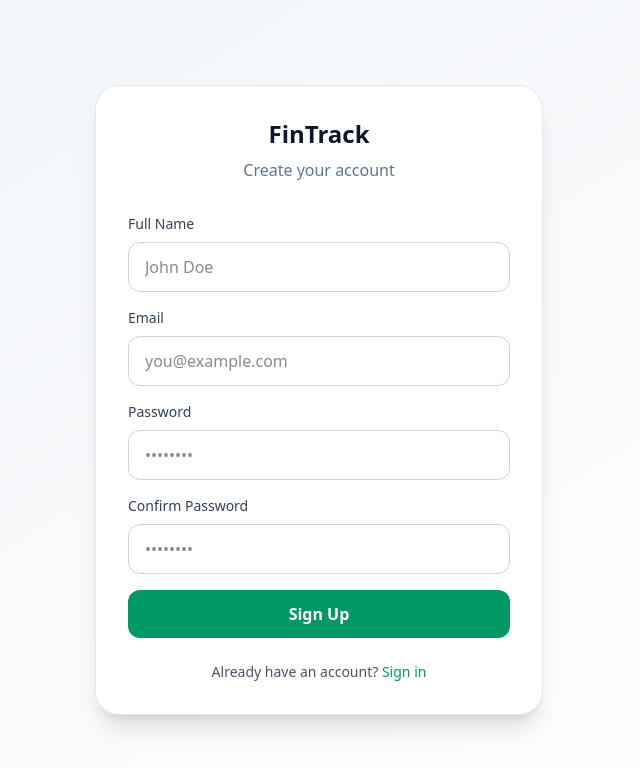
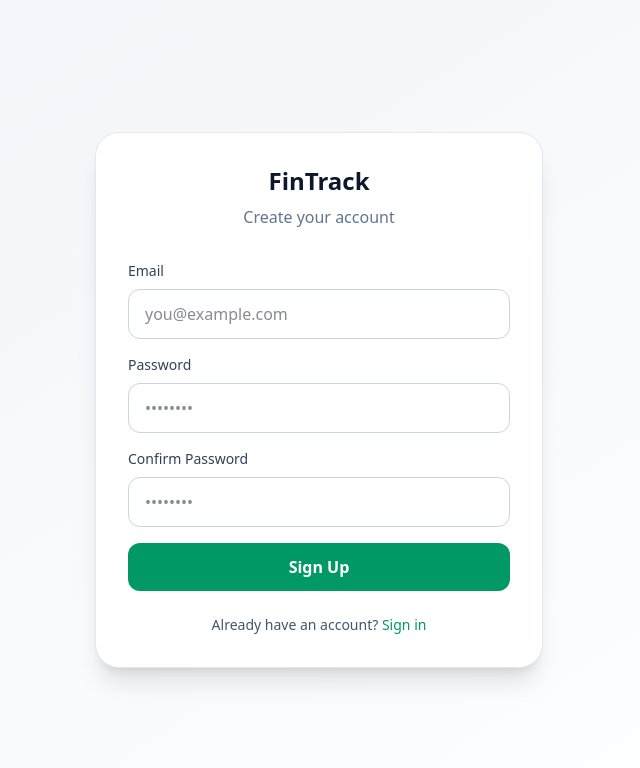
Before and after one commit to Abdullah786346/Fin-track, a React app: page /signup in a window 1280 px wide. Shown: the top 768 px of the page, without its empty margins (321-961 px from the left). Built offline with nearby package versions, Linux system fonts and the light colour scheme; the HTML template or start-up script is replaced by a standard one.

Commit message:
Simplify signup to basic email+password without metadata

```diff
--- a/src/contexts/AuthContext.jsx
+++ b/src/contexts/AuthContext.jsx
@@ -22,8 +22,8 @@ export const AuthProvider = ({ children }) => {
     return () => subscription.unsubscribe();
   }, []);
 
-  const signUp = async (email, password, fullName) => {
-    const { data, error } = await authService.signUp(email, password, fullName);
+  const signUp = async (email, password) => {
+    const { data, error } = await authService.signUp(email, password);
     return { data, error };
   };
 
--- a/src/pages/Signup.jsx
+++ b/src/pages/Signup.jsx
@@ -3,7 +3,6 @@ import { useAuth } from '../contexts/AuthContext';
 
 const Signup = ({ onSignup }) => {
   const { signUp } = useAuth();
-  const [fullName, setFullName] = useState('');
   const [email, setEmail] = useState('');
   const [password, setPassword] = useState('');
   const [confirmPassword, setConfirmPassword] = useState('');
@@ -13,11 +12,6 @@ const Signup = ({ onSignup }) => {
   const handleSubmit = async (e) => {
     e.preventDefault();
     setError('');
-
-    if (!fullName.trim()) {
-      setError('Full name is required');
-      return;
-    }
 
     if (password !== confirmPassword) {
       setError('Passwords do not match');
@@ -31,13 +25,13 @@ const Signup = ({ onSignup }) => {
 
     setLoading(true);
 
-    const { data, error } = await signUp(email, password, fullName);
+    const { data, error } = await signUp(email, password);
     setLoading(false);
 
     if (error) {
       setError(error.message);
     } else {
-      setError('Check your email for verification code!');
+      onSignup(data.user);
     }
   };
 
@@ -51,20 +45,6 @@ const Signup = ({ onSignup }) => {
           </div>
 
           <form onSubmit={handleSubmit} className="space-y-4">
-            <div>
-              <label className="block text-sm font-medium text-slate-700 mb-2">
-                Full Name
-              </label>
-              <input
-                type="text"
-                value={fullName}
-                onChange={(e) => setFullName(e.target.value)}
-                required
-                className="w-full px-4 py-3 rounded-xl border border-slate-300 focus:ring-2 focus:ring-emerald-500 focus:border-transparent outline-none"
-                placeholder="John Doe"
-              />
-            </div>
-
             <div>
               <label className="block text-sm font-medium text-slate-700 mb-2">
                 Email
--- a/src/services/authService.js
+++ b/src/services/authService.js
@@ -5,12 +5,6 @@ export const authService = {
     const { data, error } = await supabase.auth.signUp({
       email,
       password,
-      options: {
-        data: {
-          full_name: fullName,
-        },
-        emailConfirm: false,
-      },
     });
     return { data, error };
   },
```
